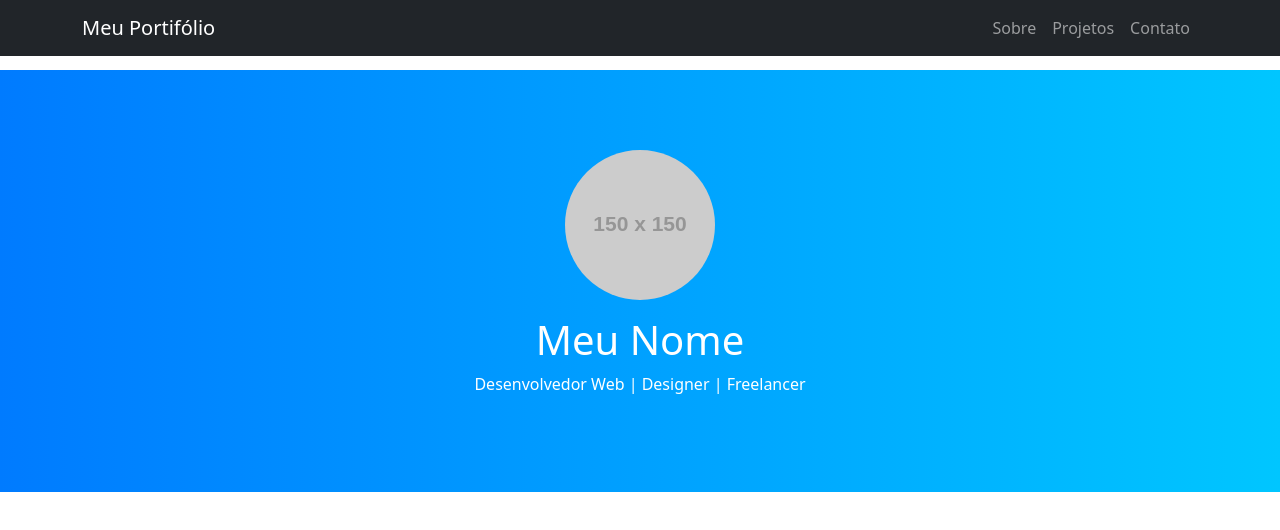
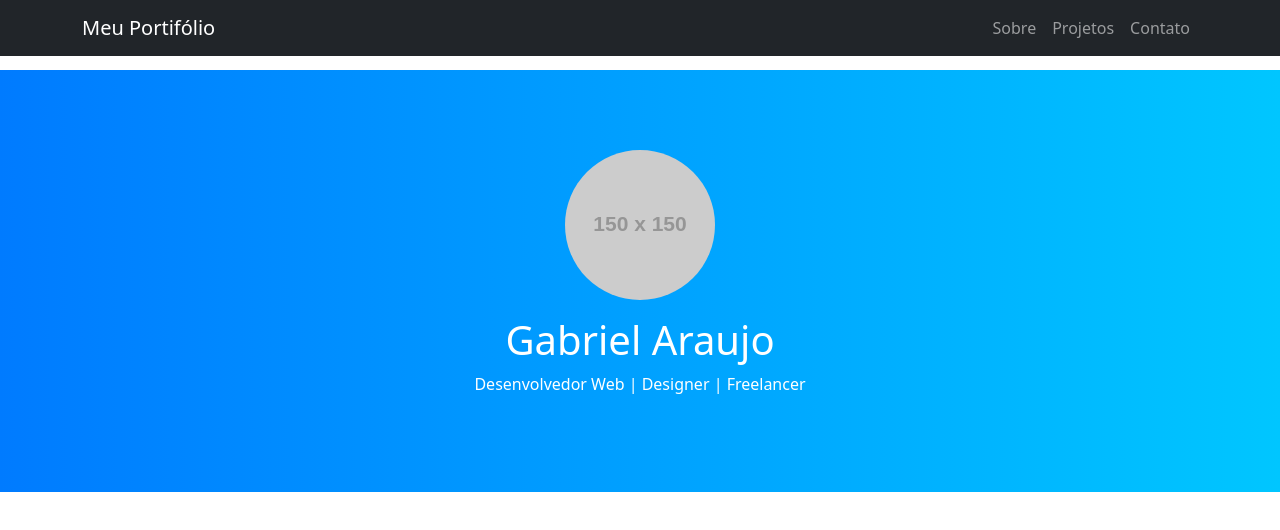
Before and after one commit to bielaraujo95/Portifolio, a plain HTML site: page index.html in a window 1280 px wide. Drawn offline with nearby package versions, Linux system fonts and the light colour scheme; placeholder pictures from the web are drawn by us.

Commit message:
Portifolio
Portifolio

```diff
--- a/index.html
+++ b/index.html
@@ -28,7 +28,7 @@
 <header class="hero text-center">
     <div class="container">
         <img src="https://via.placeholder.com/150" alt="Minha Foto">
-        <h1 class="mt-3">Meu Nome</h1>
+        <h1 class="mt-3">Gabriel Araujo</h1>
         <p>Desenvolvedor Web | Designer | Freelancer</p>
     </div>
 </header>
```
